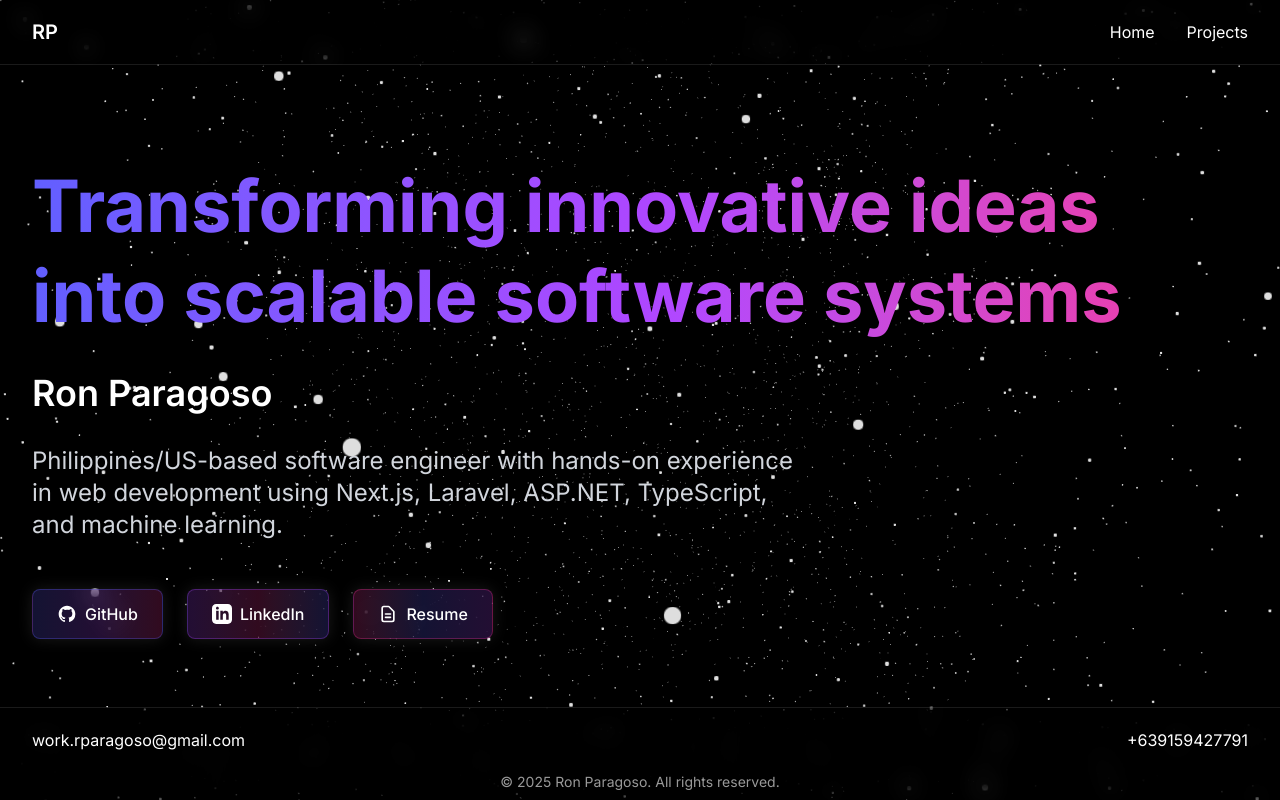
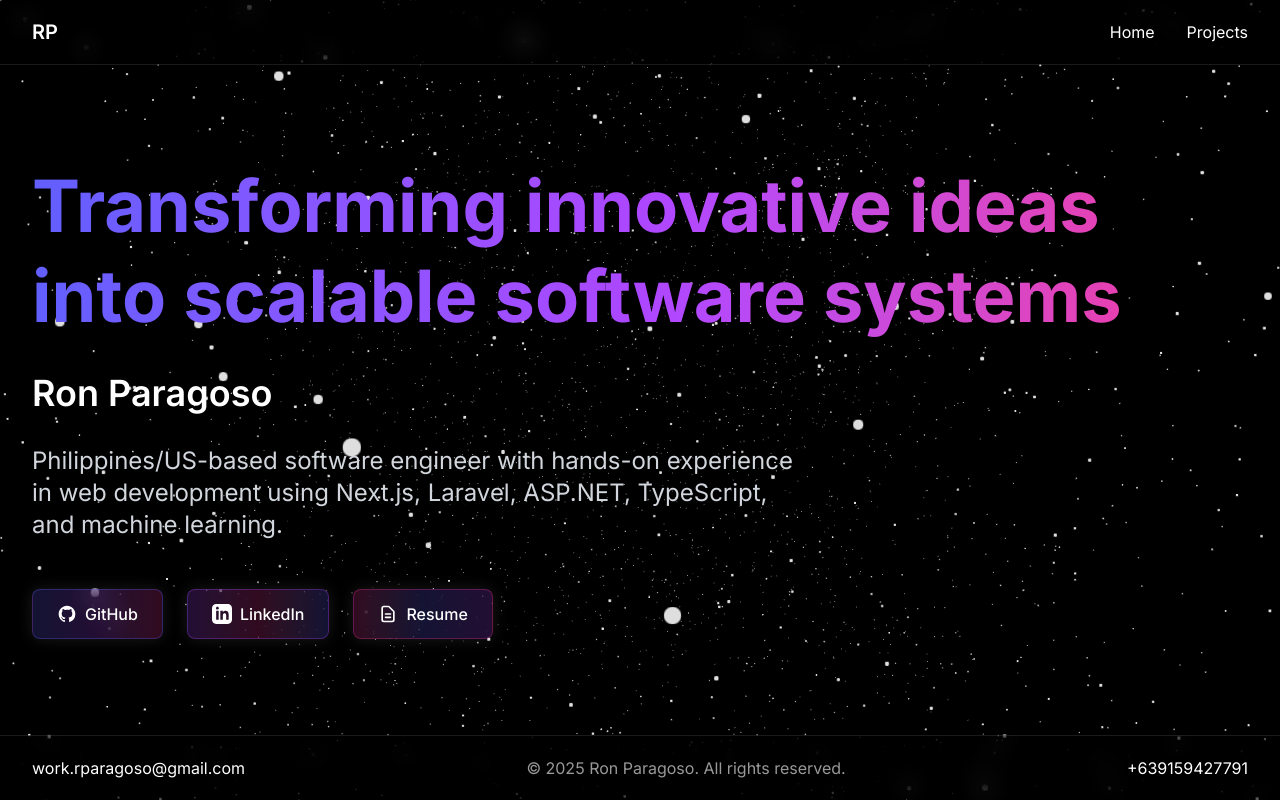
Before and after one commit to rdeniele/rondp-portfolio, a Next.js app: page / in a window 1280 px wide. Built offline with nearby package versions, Linux system fonts and the light colour scheme; no server answers; the database is empty.

Commit message:
style: Simplify footer layout in Home component
- Consolidated contact information and copyright notice in the footer for improved readability and accessibility.
- Enhanced styling for better visual consistency.

```diff
--- a/src/app/page.tsx
+++ b/src/app/page.tsx
@@ -207,19 +207,9 @@ export default function Home() {
         <footer className="fixed bottom-0 left-0 right-0 z-50 backdrop-blur-md bg-black/20 border-t border-white/10">
           <div className="max-w-7xl mx-auto px-8">
             <div className="flex items-center justify-between h-16">
-              <div className="text-white">
-                <a href="mailto:work.rparagoso@gmail.com" className="hover:text-indigo-400 transition-colors">
-                  work.rparagoso@gmail.com
-                </a>
-              </div>
-              <div className="text-white">
-                <a href="tel:+639159427791" className="hover:text-indigo-400 transition-colors">
-                  +639159427791
-                </a>
-              </div>
-            </div>
-            <div className="text-center text-white/60 text-sm pb-2">
-              © {new Date().getFullYear()} Ron Paragoso. All rights reserved.
+              <a href="mailto:work.rparagoso@gmail.com" className="text-white hover:text-indigo-400 transition-colors">work.rparagoso@gmail.com</a>
+              <span className="text-white/60">© {new Date().getFullYear()} Ron Paragoso. All rights reserved.</span>
+              <a href="tel:+639159427791" className="text-white hover:text-indigo-400 transition-colors">+639159427791</a>
             </div>
           </div>
         </footer>
```
